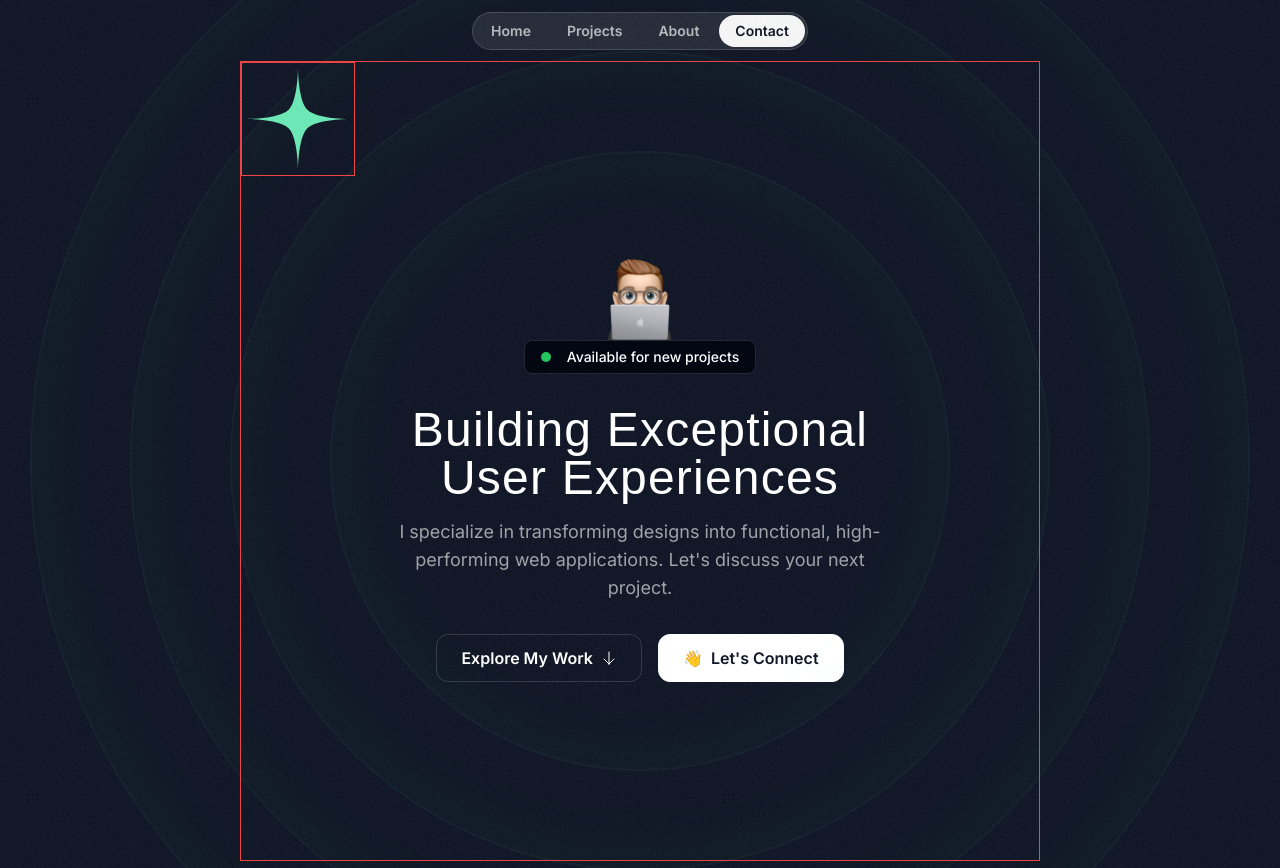
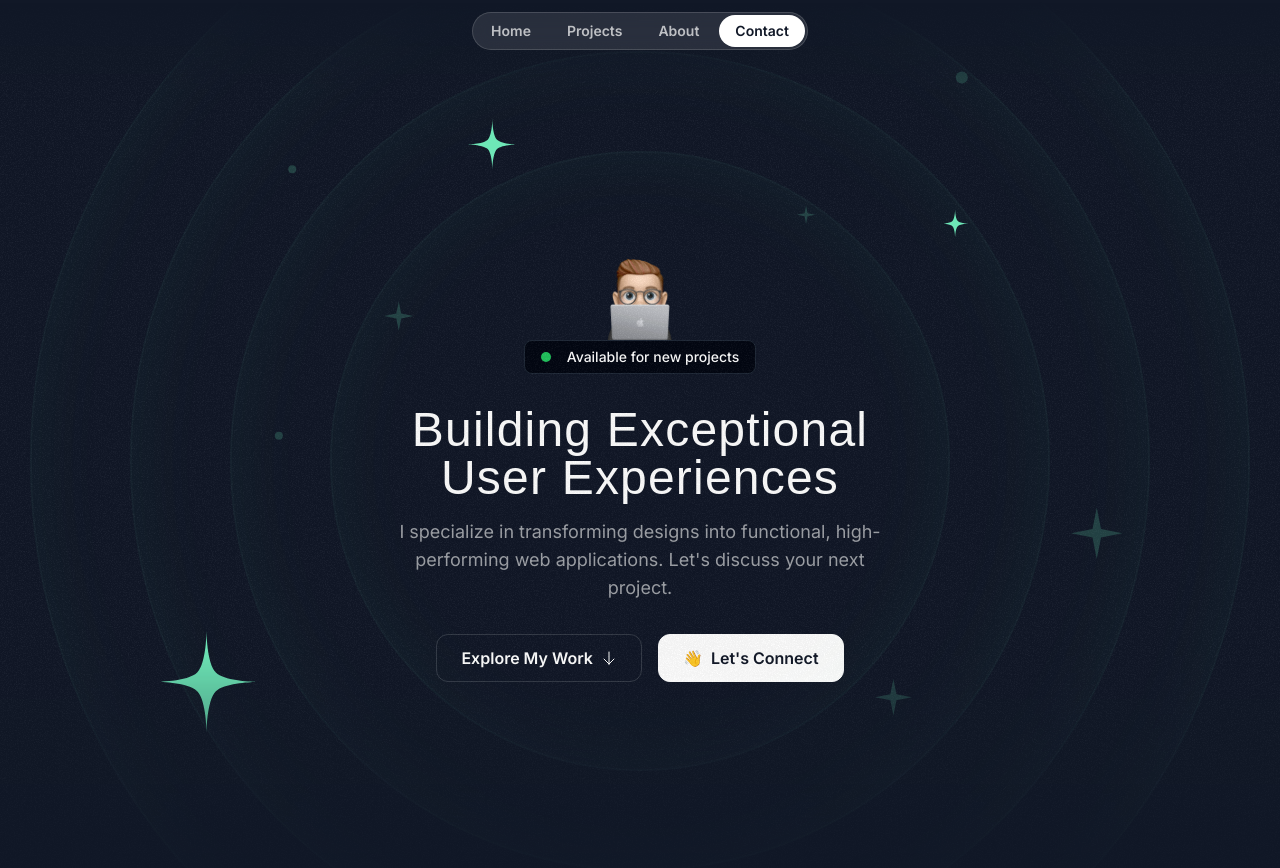
Before and after one commit to tr1pplehf/portfolio, a Next.js app: page / in a window 1280 px wide. Shown: the top 868 px of the page. Built offline with nearby package versions, Linux system fonts and the light colour scheme; a web font is replaced by a local one.

Commit message:
Portfolio: Hero section v2.

```diff
--- a/src/components/HeroOrbit/HeroOrbit.tsx
+++ b/src/components/HeroOrbit/HeroOrbit.tsx
@@ -1,13 +1,23 @@
 import {PropsWithChildren} from "react";
 
-export const HeroOrbit = ({ children, size }: PropsWithChildren<{ size: number }>) => {
+export const HeroOrbit = ({
+  children,
+  size,
+  rotation
+}: PropsWithChildren<{ size: number; rotation: number }>) => {
   return (
     <div className="absolute left-1/2 top-1/2 -translate-x-1/2 -translate-y-1/2">
-      <div className="border border-red-500" style={{
+      <div className="flex items-start justify-start" style={{
+        transform: `rotate(${rotation}deg)`,
         width: `${size}px`,
         height: `${size}px`
       }}>
-        <div className="inline-flex border border-red-500">
+        <div
+          className="inline-flex"
+          style={{
+            transform: `rotate(${rotation * -1}deg)`,
+          }}
+        >
           {children}
         </div>
       </div>
--- a/src/sections/Header.tsx
+++ b/src/sections/Header.tsx
@@ -1,6 +1,6 @@
 export const Header = () => {
   return (
-    <header className="flex justify-center items-center fixed top-3 w-full">
+    <header className="flex justify-center items-center fixed top-3 w-full z-10">
       <nav className="flex gap-1 p-0.5 border border-white/15 rounded-full bg-white/10 backdrop-blur">
         <a className="nav-item" href="#">Home</a>
         <a className="nav-item" href="#">Projects</a>
--- a/src/sections/Hero.tsx
+++ b/src/sections/Hero.tsx
@@ -2,22 +2,85 @@
 import ArrowDown from '@/assets/icons/arrow-down.svg'
 import grainImage from '@/assets/images/grain.jpg'
 import StarIcon from '@/assets/icons/star.svg'
+import SparkleIcon from '@/assets/icons/sparkle.svg'
 import Image from "next/image";
 import HeroOrbit from "@/components/HeroOrbit";
 
 export const Hero = () => {
   return (
     <section className="py-32 md:py-48 lg:py-60 relative z-0 overflow-x-clip">
-      <div className="absolute inset-0 -z-30 opacity-5" style={{
+      <div className="absolute inset-0 [mask-image:linear-gradient(to_bottom,transparent,black_10%,black_70%,transparent)]">
+        <div
+          className="absolute inset-0 -z-30 opacity-5"
+          style={{
             backgroundImage: `url(${grainImage.src})`
-      }}></div>
+          }}
+        ></div>
         <div className="size-[620px] hero-ring"></div>
         <div className="size-[820px] hero-ring"></div>
         <div className="size-[1020px] hero-ring"></div>
         <div className="size-[1220px] hero-ring"></div>
-      <HeroOrbit size={800}>
-        <StarIcon className="size-28 text-emerald-300"/>
+        <HeroOrbit
+          size={800}
+          rotation={-72}
+        >
+          <StarIcon className="size-28 text-emerald-300" />
         </HeroOrbit>
+        <HeroOrbit
+          size={550}
+          rotation={20}
+        >
+          <StarIcon className="size-14 text-emerald-300" />
+        </HeroOrbit>
+        <HeroOrbit
+          size={590}
+          rotation={98}
+        >
+          <StarIcon className="size-8 text-emerald-300" />
+        </HeroOrbit>
+        <HeroOrbit
+          size={430}
+          rotation={-14}
+        >
+          <SparkleIcon className="size-8 text-emerald-300/20" />
+        </HeroOrbit>
+        <HeroOrbit
+          size={440}
+          rotation={79}
+        >
+          <SparkleIcon className="size-5 text-emerald-300/20" />
+        </HeroOrbit>
+        <HeroOrbit
+          size={530}
+          rotation={178}
+        >
+          <SparkleIcon className="size-10 text-emerald-300/20" />
+        </HeroOrbit>
+        <HeroOrbit
+          size={710}
+          rotation={144}
+        >
+          <SparkleIcon className="size-14 text-emerald-300/20" />
+        </HeroOrbit>
+        <HeroOrbit
+          size={720}
+          rotation={85}
+        >
+          <div className="size-3 rounded-full bg-emerald-300/20" />
+        </HeroOrbit>
+        <HeroOrbit
+          size={520}
+          rotation={-41}
+        >
+          <div className="size-2 rounded-full bg-emerald-300/20" />
+        </HeroOrbit>
+        <HeroOrbit
+          size={650}
+          rotation={-5}
+        >
+          <div className="size-2 rounded-full bg-emerald-300/20" />
+        </HeroOrbit>
+      </div>
       <div className="container">
         <div className="flex flex-col items-center  mb-8">
           <Image
```
Lines whose indentation alone changed are shown as unchanged.
